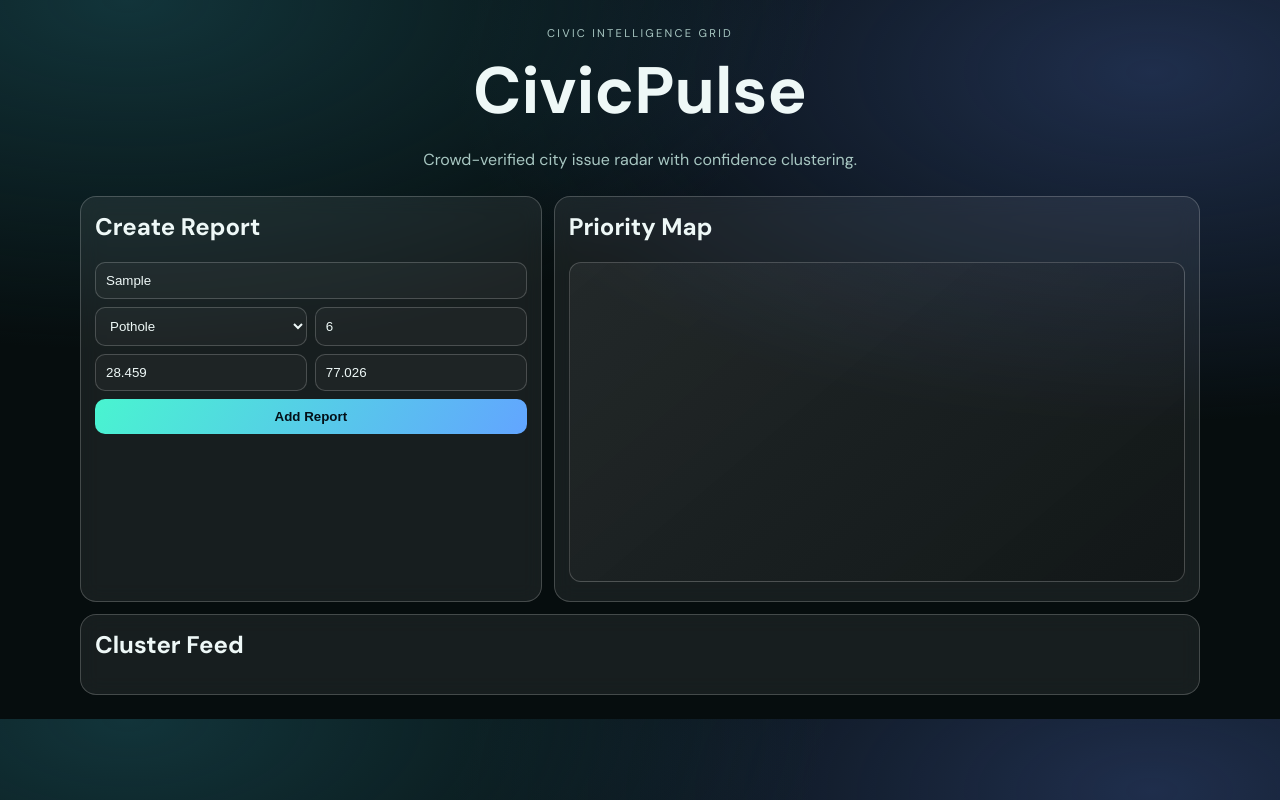
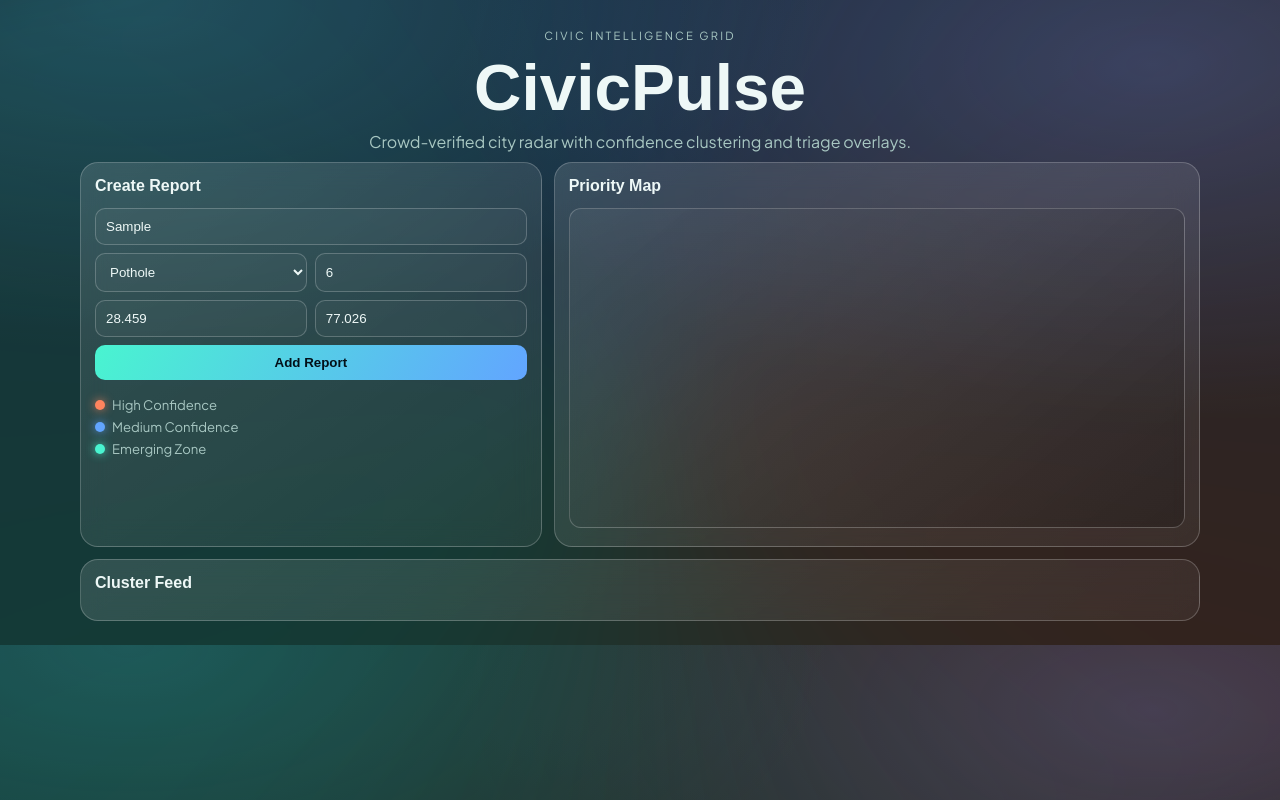
Before and after one commit to dhwanityagi/civicpulse, a plain HTML site: page frontend/index.html in a window 1280 px wide. Both pictures are taken after typing "Sample" into the empty fields and a click on the button "Add Report". Drawn offline with Linux system fonts and the light colour scheme; no server answers; a web font is replaced by a local one.

Commit message:
UI/UX redesign: surreal visuals and interactive enhancements

```diff
--- a/frontend/app.js
+++ b/frontend/app.js
@@ -7,6 +7,18 @@ async function jf(url, options = {}) {
   const res = await fetch(url, { headers: { "Content-Type": "application/json" }, ...options });
   if (!res.ok) throw new Error(await res.text());
   return res.json();
+}
+
+function applyTilt() {
+  document.querySelectorAll("[data-tilt]").forEach((card) => {
+    card.addEventListener("mousemove", (e) => {
+      const r = card.getBoundingClientRect();
+      const x = (e.clientX - r.left) / r.width - 0.5;
+      const y = (e.clientY - r.top) / r.height - 0.5;
+      card.style.transform = `rotateY(${x * 8}deg) rotateX(${y * -8}deg)`;
+    });
+    card.addEventListener("mouseleave", () => { card.style.transform = "rotateY(0) rotateX(0)"; });
+  });
 }
 
 function mapPoint(lat, lng) {
@@ -25,6 +37,15 @@ function drawGrid() {
   }
 }
 
+function pulseCircle(x, y, radius, color) {
+  return `
+    <circle cx='${x}' cy='${y}' r='${radius}' fill='${color}' fill-opacity='0.20' stroke='${color}' stroke-width='1.5'>
+      <animate attributeName='r' values='${radius * 0.82};${radius};${radius * 0.82}' dur='2.4s' repeatCount='indefinite'/>
+      <animate attributeName='fill-opacity' values='0.26;0.12;0.26' dur='2.4s' repeatCount='indefinite'/>
+    </circle>
+  `;
+}
+
 function clusterCard(c) {
   const topCategory = Object.entries(c.categories).sort((a, b) => b[1] - a[1])[0]?.[0] || "Mixed";
   return `<article class='cluster'>
@@ -32,6 +53,7 @@ function clusterCard(c) {
     <strong>Confidence ${c.confidence}%</strong>
     <p>Reports: ${c.total} | Avg Severity: ${c.avg_severity}</p>
     <p>Top Category: ${topCategory}</p>
+    <div class='bar'><i style='width:${Math.min(100, c.confidence)}%'></i></div>
   </article>`;
 }
 
@@ -43,14 +65,9 @@ async function refresh() {
     const { x, y } = mapPoint(c.lat, c.lng);
     const radius = Math.min(42, 8 + c.total * 3);
     const color = c.confidence > 80 ? "#ff845e" : c.confidence > 65 ? "#62a5ff" : "#49f4d0";
-    map.insertAdjacentHTML(
-      "beforeend",
-      `<circle cx='${x}' cy='${y}' r='${radius}' fill='${color}' fill-opacity='0.20' stroke='${color}' stroke-width='1.5'></circle>`
-    );
-    map.insertAdjacentHTML(
-      "beforeend",
-      `<text x='${x - 10}' y='${y + 4}' fill='white' font-size='10'>${c.total}</text>`
-    );
+
+    map.insertAdjacentHTML("beforeend", pulseCircle(x, y, radius, color));
+    map.insertAdjacentHTML("beforeend", `<text x='${x - 10}' y='${y + 4}' fill='white' font-size='10'>${c.total}</text>`);
   });
 
   clustersHost.innerHTML = clusters.map(clusterCard).join("") || "<small>No reports yet.</small>";
@@ -73,6 +90,7 @@ form.addEventListener("submit", async (e) => {
   await refresh();
 });
 
+applyTilt();
 (async function init() {
   await refresh();
 })();
--- a/frontend/index.html
+++ b/frontend/index.html
@@ -6,18 +6,20 @@
     <title>CivicPulse</title>
     <link rel="preconnect" href="https://fonts.googleapis.com" />
     <link rel="preconnect" href="https://fonts.gstatic.com" crossorigin />
-    <link href="https://fonts.googleapis.com/css2?family=DM+Sans:wght@400;500;700&family=Clash+Display:wght@500;600;700&display=swap" rel="stylesheet" />
+    <link href="https://fonts.googleapis.com/css2?family=Plus+Jakarta+Sans:wght@400;600;700&family=Unbounded:wght@500;700&display=swap" rel="stylesheet" />
     <link rel="stylesheet" href="style.css" />
   </head>
   <body>
+    <div class="city-glow" aria-hidden="true"></div>
+
     <header>
       <p class="kicker">Civic Intelligence Grid</p>
       <h1>CivicPulse</h1>
-      <p>Crowd-verified city issue radar with confidence clustering.</p>
+      <p>Crowd-verified city radar with confidence clustering and triage overlays.</p>
     </header>
 
     <main>
-      <section class="card">
+      <section class="card tilt" data-tilt>
         <h2>Create Report</h2>
         <form id="report-form">
           <input id="title" placeholder="Issue title" required />
@@ -36,9 +38,14 @@
           </div>
           <button type="submit">Add Report</button>
         </form>
+        <div class="legend">
+          <span><i class="dot high"></i>High Confidence</span>
+          <span><i class="dot mid"></i>Medium Confidence</span>
+          <span><i class="dot low"></i>Emerging Zone</span>
+        </div>
       </section>
 
-      <section class="card map-card">
+      <section class="card map-card tilt" data-tilt>
         <h2>Priority Map</h2>
         <svg id="map" viewBox="0 0 600 300"></svg>
       </section>
--- a/frontend/style.css
+++ b/frontend/style.css
@@ -1,34 +1,92 @@
 :root {
   --bg: #060d0e;
-  --card: rgba(255,255,255,.07);
-  --line: rgba(255,255,255,.2);
+  --card: rgba(255,255,255,.08);
+  --line: rgba(255,255,255,.22);
   --text: #eef8f7;
   --muted: #a8c7c2;
   --a: #49f4d0;
   --b: #62a5ff;
   --c: #ff845e;
 }
+
 * { box-sizing: border-box; }
 body {
   margin: 0;
   color: var(--text);
-  font-family: "DM Sans", sans-serif;
+  font-family: "Plus Jakarta Sans", sans-serif;
   background: radial-gradient(1000px 500px at 10% 0%, #12343a 0%, transparent 70%),
     radial-gradient(1000px 500px at 90% 10%, #1f2e4c 0%, transparent 70%), var(--bg);
 }
-header { text-align: center; padding: 26px 16px 10px; }
+.city-glow {
+  position: fixed;
+  inset: -30% -20%;
+  pointer-events: none;
+  z-index: -2;
+  background: conic-gradient(from 70deg, rgba(73,244,208,.2), rgba(98,165,255,.2), rgba(255,132,94,.18), rgba(73,244,208,.2));
+  filter: blur(70px);
+  animation: rotate 18s linear infinite;
+}
+
+header { text-align: center; padding: 28px 16px 10px; }
 .kicker { margin: 0; letter-spacing: .2em; text-transform: uppercase; color: var(--muted); font-size: .7rem; }
-h1 { margin: 8px 0 0; font-family: "Clash Display", "DM Sans", sans-serif; font-size: clamp(2rem, 6vw, 4.1rem); }
-header p { color: var(--muted); }
+h1 { margin: 8px 0 0; font-family: "Unbounded", sans-serif; font-size: clamp(2rem, 6vw, 4.1rem); }
+header p { color: var(--muted); margin: 6px 0 0; }
+
 main { width: min(1120px, 94vw); margin: 0 auto 24px; display: grid; grid-template-columns: 1fr 1.4fr; gap: 12px; }
-.card { border: 1px solid var(--line); border-radius: 16px; background: var(--card); backdrop-filter: blur(10px); padding: 14px; }
+.card {
+  border: 1px solid var(--line);
+  border-radius: 18px;
+  background: linear-gradient(145deg, rgba(255,255,255,.13), rgba(255,255,255,.05));
+  backdrop-filter: blur(13px);
+  padding: 14px;
+  transform-style: preserve-3d;
+  transition: transform .25s ease;
+}
 .full { grid-column: 1 / -1; }
-.card h2 { margin-top: 0; font-family: "Clash Display", "DM Sans", sans-serif; }
-input, select, button { width: 100%; border: 1px solid var(--line); border-radius: 10px; padding: 10px; background: rgba(255,255,255,.03); color: var(--text); margin-bottom: 8px; }
+.card h2 { margin-top: 0; font-family: "Unbounded", sans-serif; font-size: 1rem; }
+
+input, select, button {
+  width: 100%;
+  border: 1px solid var(--line);
+  border-radius: 10px;
+  padding: 10px;
+  background: rgba(255,255,255,.03);
+  color: var(--text);
+  margin-bottom: 8px;
+}
 .row { display: grid; grid-template-columns: 1fr 1fr; gap: 8px; }
-button { border: 0; color: #031018; font-weight: 700; background: linear-gradient(120deg, var(--a), var(--b)); cursor: pointer; }
-.map-card svg { width: 100%; height: 320px; border: 1px solid var(--line); border-radius: 12px; background: linear-gradient(140deg, rgba(255,255,255,.05), rgba(0,0,0,.2)); }
+button {
+  border: 0;
+  color: #031018;
+  font-weight: 700;
+  background: linear-gradient(120deg, var(--a), var(--b));
+  cursor: pointer;
+}
+
+.legend { margin-top: 8px; display: grid; gap: 5px; }
+.legend span { font-size: .82rem; color: var(--muted); display: inline-flex; align-items: center; gap: 7px; }
+.dot { width: 10px; height: 10px; border-radius: 50%; display: inline-block; }
+.dot.high { background: var(--c); box-shadow: 0 0 10px rgba(255,132,94,.8); }
+.dot.mid { background: var(--b); box-shadow: 0 0 10px rgba(98,165,255,.8); }
+.dot.low { background: var(--a); box-shadow: 0 0 10px rgba(73,244,208,.8); }
+
+.map-card svg {
+  width: 100%;
+  height: 320px;
+  border: 1px solid var(--line);
+  border-radius: 12px;
+  background: linear-gradient(140deg, rgba(255,255,255,.05), rgba(0,0,0,.2));
+}
+
 .clusters { display: grid; grid-template-columns: repeat(auto-fit,minmax(230px,1fr)); gap: 8px; }
-.cluster { border: 1px solid var(--line); border-radius: 11px; padding: 10px; }
-.cluster strong { font-family: "Clash Display", "DM Sans", sans-serif; }
-@media (max-width: 920px) { main { grid-template-columns: 1fr; } .full { grid-column: auto; } }
+.cluster { border: 1px solid var(--line); border-radius: 11px; padding: 10px; background: rgba(6,12,13,.42); }
+.cluster strong { font-family: "Unbounded", sans-serif; font-size: .92rem; }
+.cluster .bar { margin-top: 6px; height: 6px; border-radius: 999px; background: rgba(255,255,255,.16); overflow: hidden; }
+.cluster .bar i { display: block; height: 100%; background: linear-gradient(120deg, var(--a), var(--c)); }
+
+@keyframes rotate { to { transform: rotate(360deg); } }
+
+@media (max-width: 920px) {
+  main { grid-template-columns: 1fr; }
+  .full { grid-column: auto; }
+}
```
